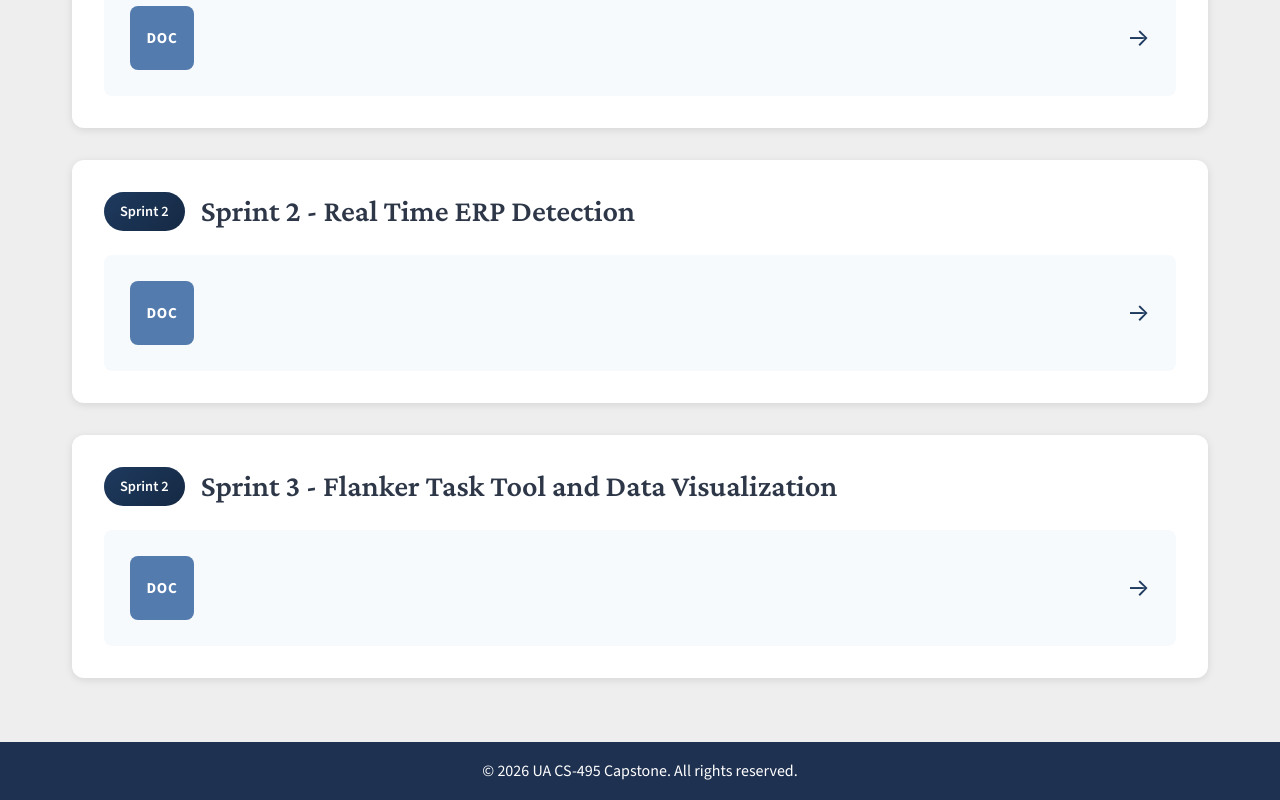
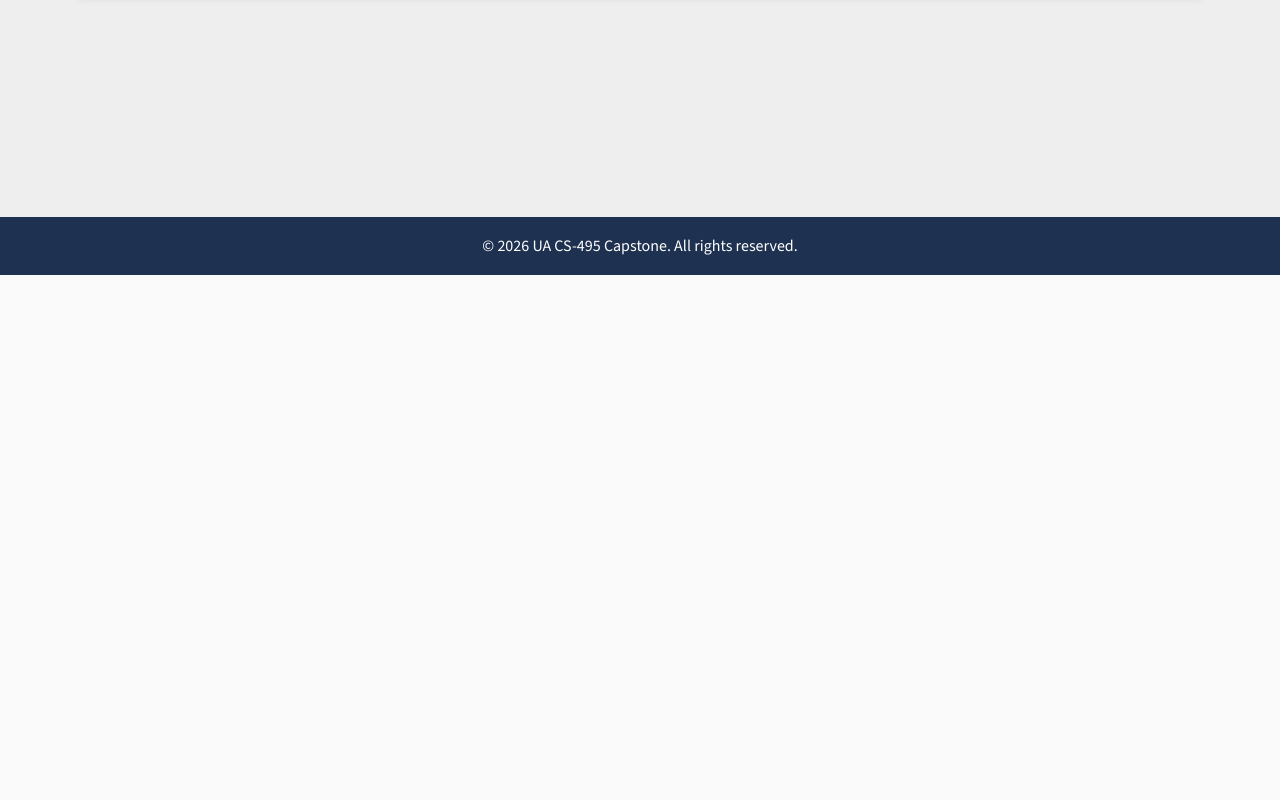
Before and after one commit to aliburkemper12/Capstone-Project-Site, a React (Vite) app: page /#/deliverables in a window 1280 px wide. Shown: the part 525-1325 px from the top of the page. After the commit the page ends 800 px from the top, so only its background shows below. Built offline with nearby package versions, Linux system fonts and the light colour scheme.

Commit message:
Fixing deliverable layout

```diff
--- a/src/pages/Deliverables.jsx
+++ b/src/pages/Deliverables.jsx
@@ -12,38 +12,38 @@ function Deliverables() {
           date: "January 2026",
           link: "/public/presentations/EEGPrelimPres.pptx.pdf"
         },
-        {
-          // name: "Project Proposal Document",
-          // type: "Document",
-          // date: "",
-          // link: "#"
-        }
+        // {
+        //   // name: "Project Proposal Document",
+        //   // type: "Document",
+        //   // date: "",
+        //   // link: "#"
+        // }
       ]
     },
-    {
-      number: 2,
-      title: "Sprint 2 - Real Time ERP Detection",
-      deliverables: [
-        {
-          // name: "Progress Presentation",
-          // type: "Presentation",
-          // date: "",
-          // link: "#"
-        }
-      ]
-    },
-    {
-      number: 2,
-      title: "Sprint 3 - Flanker Task Tool and Data Visualization",
-      deliverables: [
-        {
-          // name: "Progress Presentation",
-          // type: "Presentation",
-          // date: "",
-          // link: "#"
-        }
-      ]
-    },
+    // {
+    //   number: 2,
+    //   title: "Sprint 2 - Real Time ERP Detection",
+    //   deliverables: [
+    //     {
+    //       // name: "Progress Presentation",
+    //       // type: "Presentation",
+    //       // date: "",
+    //       // link: "#"
+    //     }
+    //   ]
+    // },
+    // {
+    //   number: 2,
+    //   title: "Sprint 3 - Flanker Task Tool and Data Visualization",
+    //   deliverables: [
+    //     {
+    //       // name: "Progress Presentation",
+    //       // type: "Presentation",
+    //       // date: "",
+    //       // link: "#"
+    //     }
+    //   ]
+    // },
   ];
 
   return (
```
